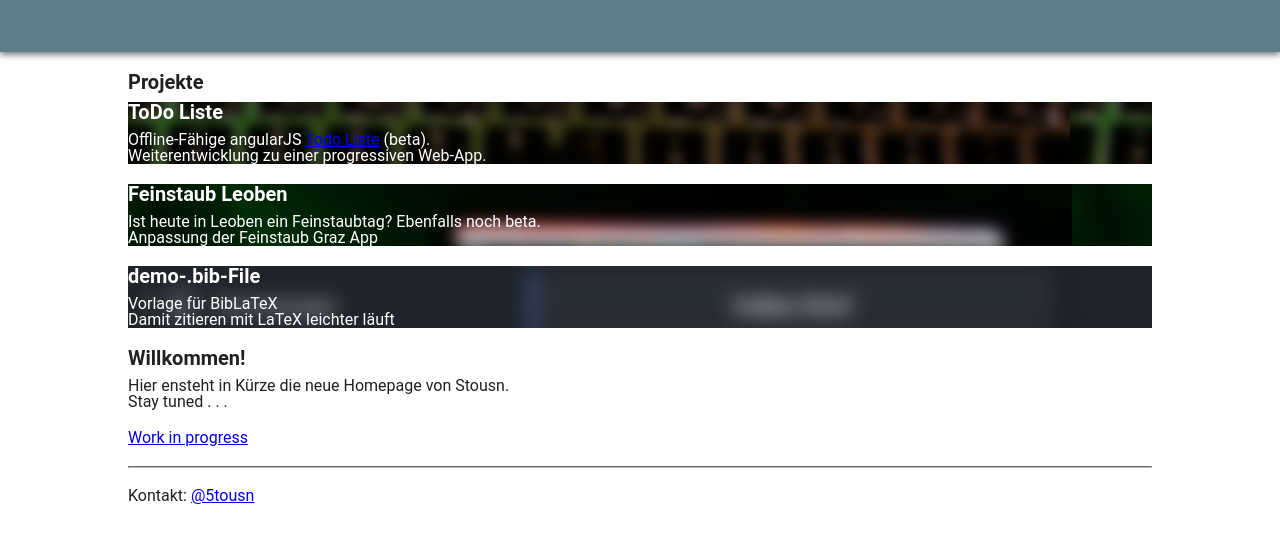
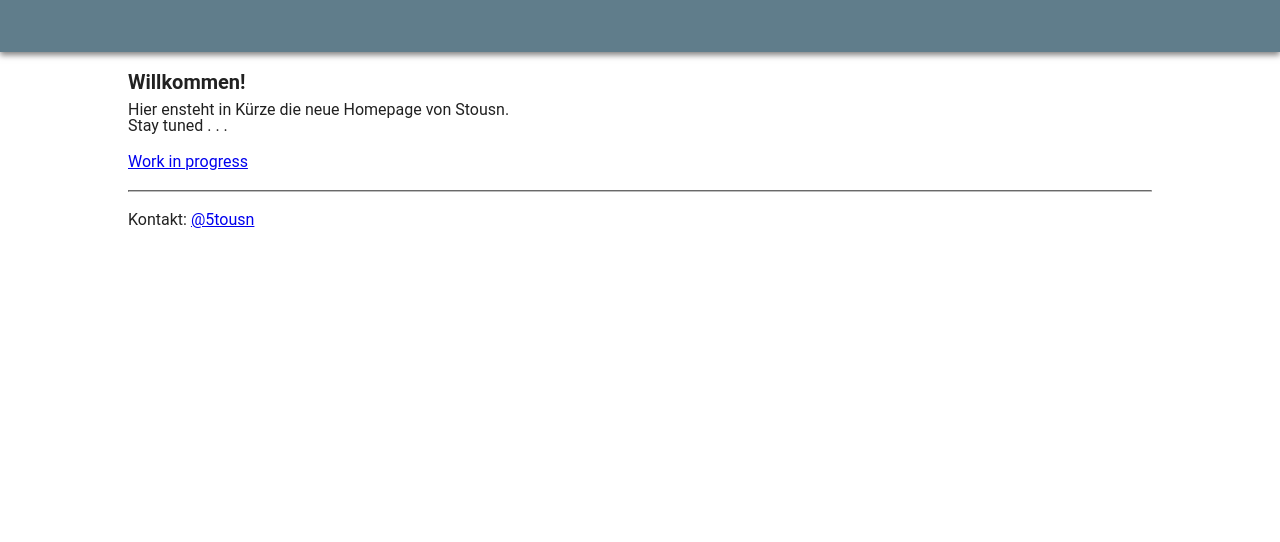
Before and after one commit to Stousn/Homepage, a website: page public/index.html in a window 1280 px wide. Shown: the part 48-590 px from the top of the page. Drawn offline with nearby package versions, Linux system fonts and the light colour scheme; files whose address does not match are found by name.

Commit message:
Index reverted

```diff
--- a/public/index.html
+++ b/public/index.html
@@ -32,26 +32,6 @@
 	<nav>
 	</nav>
 	<div id="wrapper">
-    <section>
-      <h2>Projekte</h2>
-      <slick infinite="true"  dots="true">
-        <div class="proj_todo">
-          <h2>ToDo Liste</h2>
-          <p>Offline-Fähige angularJS <a href="http://sreip.bplaced.com/todo/" target="_blank">Todo Liste</a> (beta). <br>
-          Weiterentwicklung zu einer progressiven Web-App.</p>
-        </div>
-        <div class="proj_feinstaub">
-          <h2>Feinstaub Leoben</h2>
-          <p>Ist heute in Leoben ein Feinstaubtag? Ebenfalls noch beta.<br>
-          Anpassung der Feinstaub Graz App</p>
-        </div>
-        <div class="proj_bib">
-          <h2>demo-.bib-File</h2>
-          <p>Vorlage für BibLaTeX<br>
-          Damit zitieren mit LaTeX leichter läuft</p>
-        </div>
-      </slick>
-    </section>
 		<section>
 			<h2>Willkommen!</h2>
 			<p>
```
